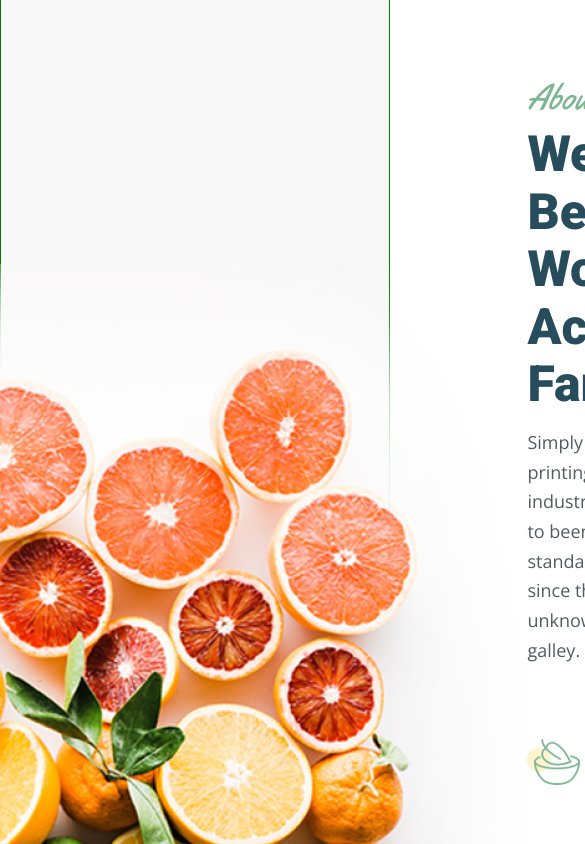
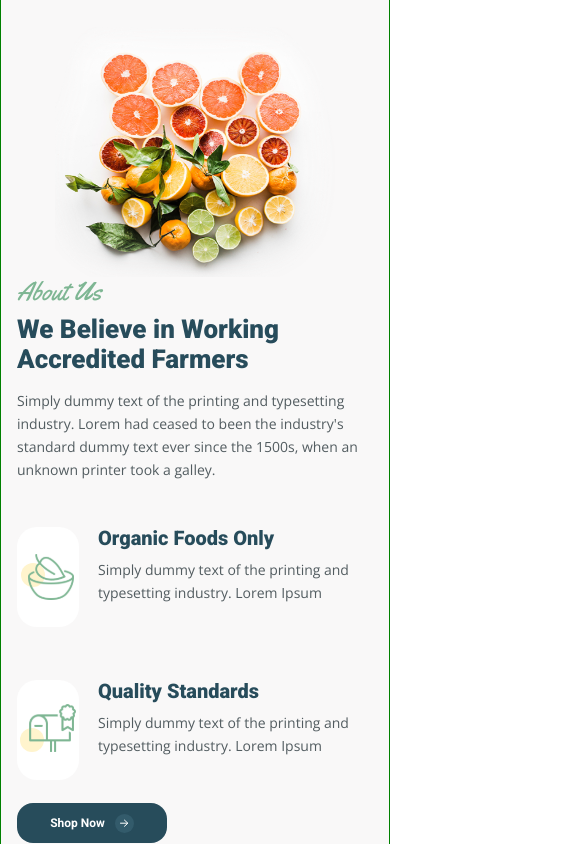
Before and after one commit to Vlad32032/organic-food, a React (Create React App) app: page /organic-food/ in a window 390 px wide. Shown: the part 1100-1944 px from the top of the page, 585 px wide, since content can reach past the window. Built offline with nearby package versions, Linux system fonts and the light colour scheme; no server answers.

Commit message:
added adaptive for all in HomePage

```diff
--- a/src/components/Main/HomeBlocks/HomeAboutUsBlock/HomeAboutUsBlock.module.scss
+++ b/src/components/Main/HomeBlocks/HomeAboutUsBlock/HomeAboutUsBlock.module.scss
@@ -6,11 +6,26 @@
     align-items: center;
 
     padding: 90px 0 100px;
+    background-color: $second-bg-color;
 
-    background-color: $second-bg-color;
+    @media (max-width: 1700px) {
+        padding: 40px 0;
+
+        @media (max-width: 1500px) {
+            flex-direction: column;
+        }
+    }
 
     &:hover img {
         transform: scale(1.05) rotate(10deg);
+
+        @media (max-width: 1700px) {
+            transform: scale(1.03) rotate(8deg);
+
+            @media (max-width: 500px) {
+                transform: scale(1.03);
+            }
+        }
     }
 
     img {
@@ -18,10 +33,30 @@
         height: 867px;
 
         transition: transform ease-in 1800ms;
+
+        @media (max-width: 1700px) {
+            width: 811px;
+            height: 767px;
+
+            @media (max-width: 950px) {
+                width: 411px;
+                height: 367px;
+            }
+
+            @media (max-width: 500px) {
+                width: 280px;
+                height: 250px;
+            }
+        }
     }
 
     .wrapper {
         width: 702px;
+
+        @media (max-width: 800px) {
+            width: 100%;
+            padding: 0 16px;
+        }
 
         h2 {
             margin-bottom: 8px;
@@ -30,6 +65,10 @@
             font-weight: 400;
             font-size: 36px;
             color: $third-text-color;
+
+            @media (max-width: 800px) {
+                font-size: 26px;
+            }
         }
 
         h3 {
@@ -37,6 +76,18 @@
 
             font-weight: 800;
             font-size: 50px;
+
+            @media (max-width: 800px) {
+                max-width: 400px;
+
+                font-size: 36px;
+
+                @media (max-width: 400px) {
+                max-width: 300px;
+
+                font-size: 26px;
+            }
+            }
         }
 
         p {
@@ -45,6 +96,10 @@
             font-weight: 400;
             font-size: 18px;
             line-height: 165%;
+
+            @media (max-width: 800px) {
+                font-size: 14px;
+            }
         }
 
         &Info {
@@ -53,6 +108,10 @@
             gap: 30px;
 
             margin-bottom: 46px;
+
+            @media (max-width: 800px) {
+                margin-bottom: 0px;
+            }
 
             .info {
                 display: flex;
@@ -85,6 +144,10 @@
 
                         font-weight: 800;
                         font-size: 25px;
+
+                        @media (max-width: 400px) {
+                            font-size: 20px;
+                        }
                     }
 
                     p {
```
